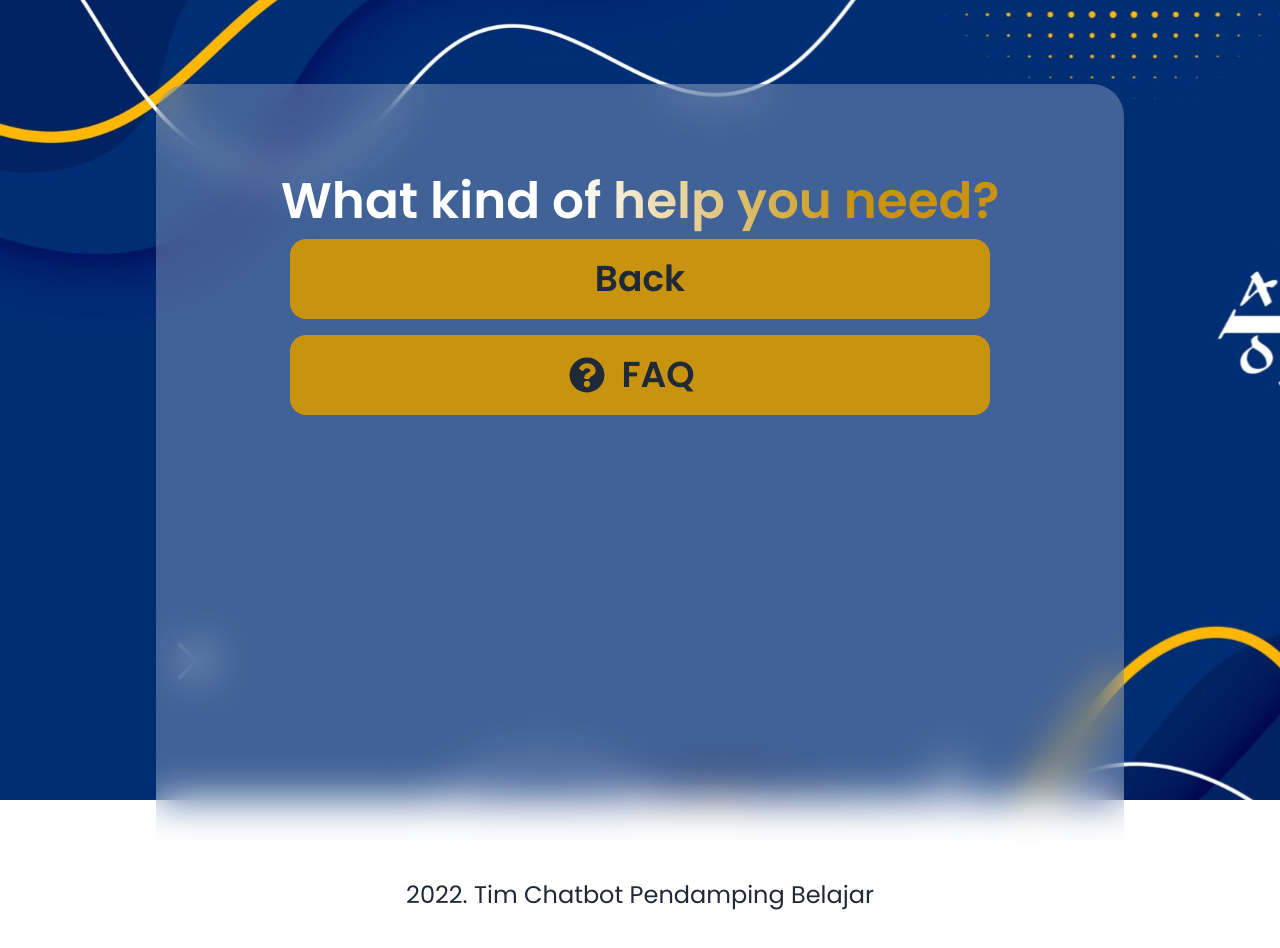
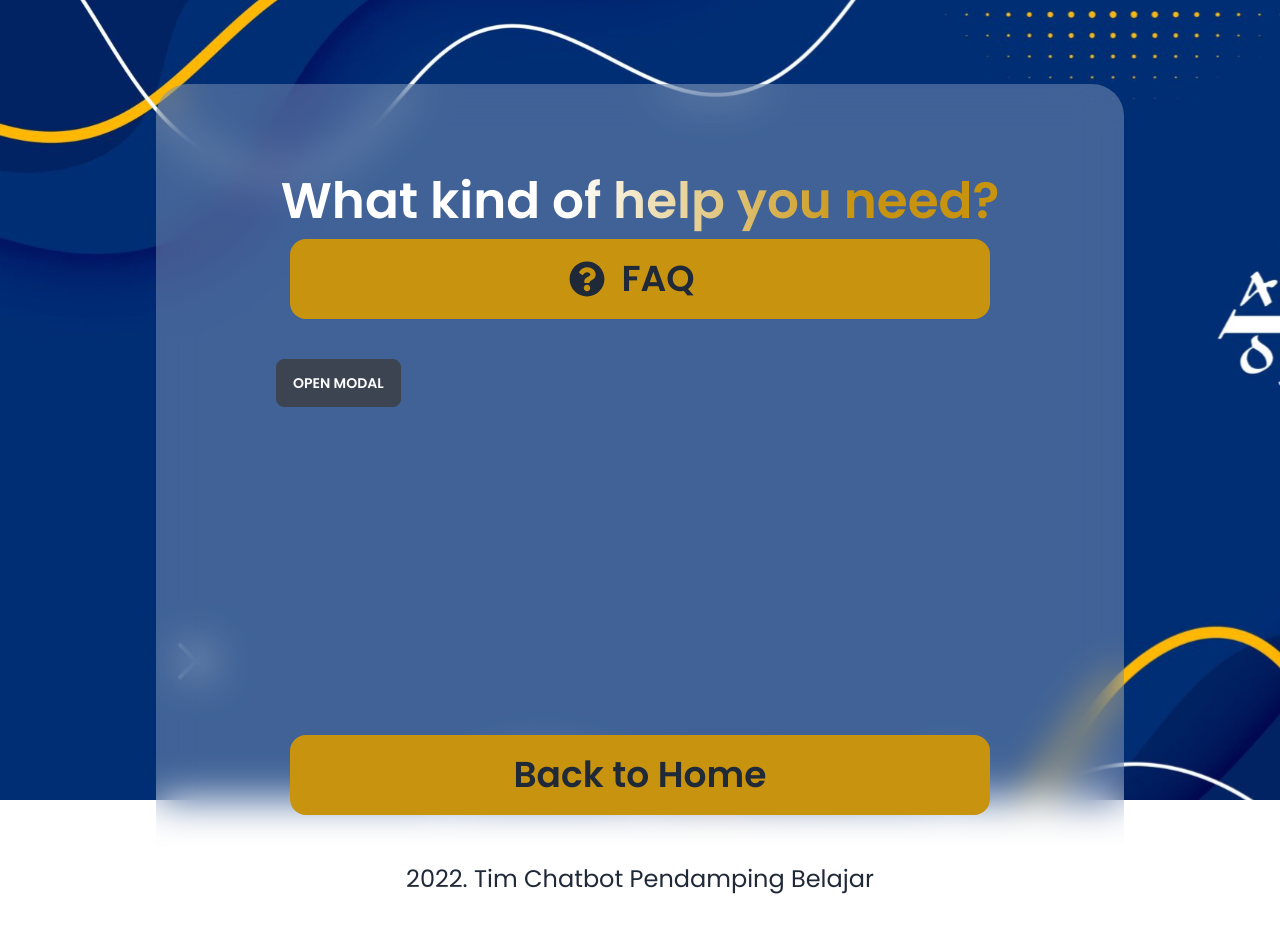
Before and after one commit to naufalHaidar12342/nextjs-rasa-chatbot, a Next.js app: page /help in a window 1280 px wide. Shown: the top 948 px of the page. Built offline with nearby package versions, Linux system fonts and the light colour scheme.

Commit message:
add modal component, remove icon on back button

```diff
--- /dev/null
+++ b/components/Modal.jsx
@@ -0,0 +1,29 @@
+export default function Modal() {
+	return (
+		<div>
+			{/* The button to open modal */}
+			<label htmlFor="my-modal-5" className="btn">
+				open modal
+			</label>
+
+			{/* Put this part before </body> tag */}
+			<input type="checkbox" id="my-modal-5" className="modal-toggle" />
+			<div className="modal">
+				<div className="modal-box w-11/12 max-w-5xl">
+					<h3 className="font-bold text-lg">
+						Congratulations random Internet user!
+					</h3>
+					<p className="py-4">
+						You've been selected for a chance to get one year of subscription to
+						use Wikipedia for free!
+					</p>
+					<div className="modal-action">
+						<label htmlFor="my-modal-5" className="btn">
+							Yay!
+						</label>
+					</div>
+				</div>
+			</div>
+		</div>
+	);
+}
--- a/pages/help.jsx
+++ b/pages/help.jsx
@@ -1,8 +1,9 @@
-import { motion } from "framer-motion";
+import { domAnimation, LazyMotion, m, motion } from "framer-motion";
 import Link from "next/link";
 import Layout from "../components/Layout";
 import { FaQuestionCircle } from "react-icons/fa";
-import { MdOutlineKeyboardBackspace } from "react-icons/md";
+import Modal from "../components/Modal";
+
 export default function Help() {
 	return (
 		<Layout title="Help page">
@@ -41,21 +42,6 @@ export default function Help() {
 				>
 					What kind of help you need?
 				</h2>
-				<div className="flex flex-col items-center justify-center space-y-4">
-					<motion.div
-						style={{ fontWeight: 500 }}
-						whileHover={{ scale: 1.1 }}
-						whileTap={{ scale: 0.75 }}
-						className="mx-6"
-					>
-						<Link href={"/"} className="pt-2">
-							<div className="rounded-2xl w-[700px] h-20 flex justify-center items-center bg-darkerYellow">
-								<h4 className="text-4xl px-4" style={{ fontWeight: 600 }}>
-									Back
-								</h4>
-							</div>
-						</Link>
-					</motion.div>
 				<motion.div
 					style={{ fontWeight: 500 }}
 					whileHover={{ scale: 1.1 }}
@@ -70,13 +56,37 @@ export default function Help() {
 						</div>
 					</Link>
 				</motion.div>
-				</div>
 			</motion.div>
 			<div className="p-4 w-full rounded-2xl">
 				<div className="scroll overflow-y-scroll h-96 flex flex-col">
-					<div className="p-6 flex flex-col justify-evenly"></div>
+					<div className="p-6 flex flex-col justify-evenly">
+						<div className="text-2xl">
+							<Modal />
 						</div>
 					</div>
+				</div>
+			</div>
+			<motion.div
+				animate={{ opacity: 1, scale: 1 }}
+				initial={{ opacity: 0, scale: 0.5 }}
+				transition={{ duration: 0.8, delay: 0.5, ease: [0, 0.71, 0.2, 1.01] }}
+			>
+				<LazyMotion features={domAnimation}>
+					<m.button
+						style={{ fontWeight: 500 }}
+						whileHover={{ scale: 1.1 }}
+						whileTap={{ scale: 0.75 }}
+					>
+						<Link href={"/"} className="pt-2">
+							<div className="rounded-2xl w-[700px] h-20 flex justify-center items-center bg-darkerYellow">
+								<h4 className="text-4xl px-4" style={{ fontWeight: 600 }}>
+									Back to Home
+								</h4>
+							</div>
+						</Link>
+					</m.button>
+				</LazyMotion>
+			</motion.div>
 		</Layout>
 	);
 }
```
Lines whose indentation alone changed are shown as unchanged.
